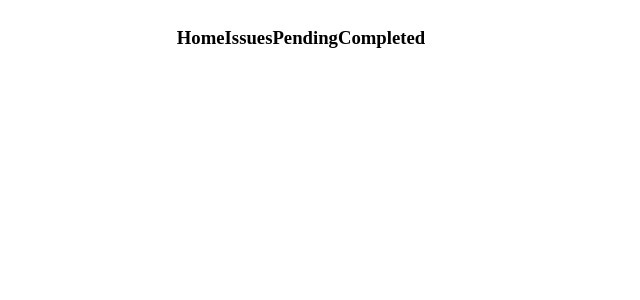
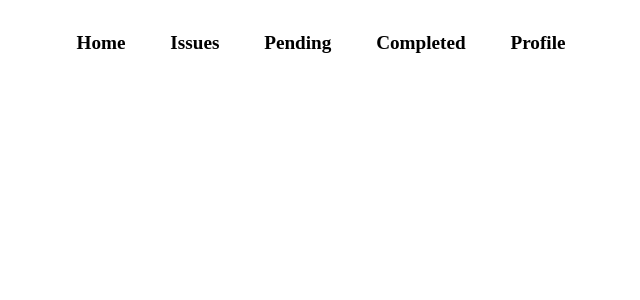
Before and after one commit to ArunBohra12/mlh-smart-city, a React (Vite) app in the folder client/: page / in a window 1280 px wide. Shown: the top 300 px of the page, without its empty margins (339-979 px from the left). Built offline with nearby package versions, Linux system fonts and the light colour scheme.

Commit message:
Adding animation to Navbar

```diff
--- a/client/components/navbar/navbar.css
+++ /dev/null
@@ -1,10 +0,0 @@
-.navbar {
-  display: flex;
-  align-items: center;
-  justify-content: center;
-}
-.menu {
-  display: flex;
-  align-items: center;
-  justify-content: space-evenly;
-}
--- a/client/components/navbar/navbar.jsx
+++ /dev/null
@@ -1,19 +0,0 @@
-import React from "react";
-import "./navbar.css";
-function Navbar() {
-  return (
-    <div className='navbar'>
-      <div className='logo'>
-        <img src='' alt='' />
-      </div>
-      <div className='menu'>
-        <h3>Home</h3>
-        <h3>Issues</h3>
-        <h3>Pending</h3>
-        <h3>Completed</h3>
-      </div>
-    </div>
-  );
-}
-
-export default Navbar;
--- a/client/package.json
+++ b/client/package.json
@@ -9,6 +9,7 @@
     "preview": "vite preview"
   },
   "dependencies": {
+    "framer-motion": "^10.12.4",
     "react": "^18.2.0",
     "react-dom": "^18.2.0"
   },
--- a/client/src/App.jsx
+++ b/client/src/App.jsx
@@ -1,4 +1,4 @@
-import Navbar from "../components/navbar/navbar";
+import Navbar from "./components/navbar/navbar";
 
 function App() {
   return (
--- /dev/null
+++ b/client/src/components/navbar/navbar.css
@@ -0,0 +1,37 @@
+.navbar {
+  display: flex;
+  align-items: center;
+  justify-content: center;
+}
+.menu {
+  display: flex;
+  align-items: center;
+  justify-content: space-evenly;
+}
+
+.menu ul {
+  display: flex;
+  list-style: none;
+}
+
+.menu li {
+  position: relative;
+  font-size: 1.2rem;
+  padding: 0.5rem 0.8rem;
+  margin: 0 0.6rem;
+  cursor: pointer;
+  text-transform: capitalize;
+  font-weight: 600;
+}
+
+.underline{
+position: absolute;
+top: 0;
+left: 0;
+width: 100%;
+height: 100%;
+background: blue;
+
+border-radius: 1.5rem;
+z-index: -1;
+}
--- /dev/null
+++ b/client/src/components/navbar/navbar.jsx
@@ -0,0 +1,39 @@
+import React, { useState } from "react";
+import { motion } from "framer-motion";
+import "./navbar.css";
+
+const tabs = ["home", "issues", "pending", "completed", "profile"];
+
+function Navbar() {
+  const [selectedTab, setSelectedTab] = useState(null);
+  return (
+    <div className='navbar'>
+      <div className='logo'>
+        <img src='' alt='' />
+      </div>
+      <div className='menu'>
+        <ul>
+          {tabs.map((tab) => {
+            return (
+              <li key={tab} onMouseEnter={() => setSelectedTab(tab)}>
+                <motion.span
+                  animate={{ color: tab === selectedTab ? "#fff" : "#000" }}
+                  transition={{ duration: 0.35, ease: [0.43, 0.13, 0.23, 0.96], delay: 0.1 }}>
+                  {tab}
+                </motion.span>
+                {tab === selectedTab && (
+                  <motion.div
+                    className='underline'
+                    layoutId='underline'
+                    transition={{ type: "spring", bounce: 0.25, duration: 0.5 }}></motion.div>
+                )}
+              </li>
+            );
+          })}
+        </ul>
+      </div>
+    </div>
+  );
+}
+
+export default Navbar;
```
Also changed, not shown: 1 other file (tests, documents, lock files or other folders).
